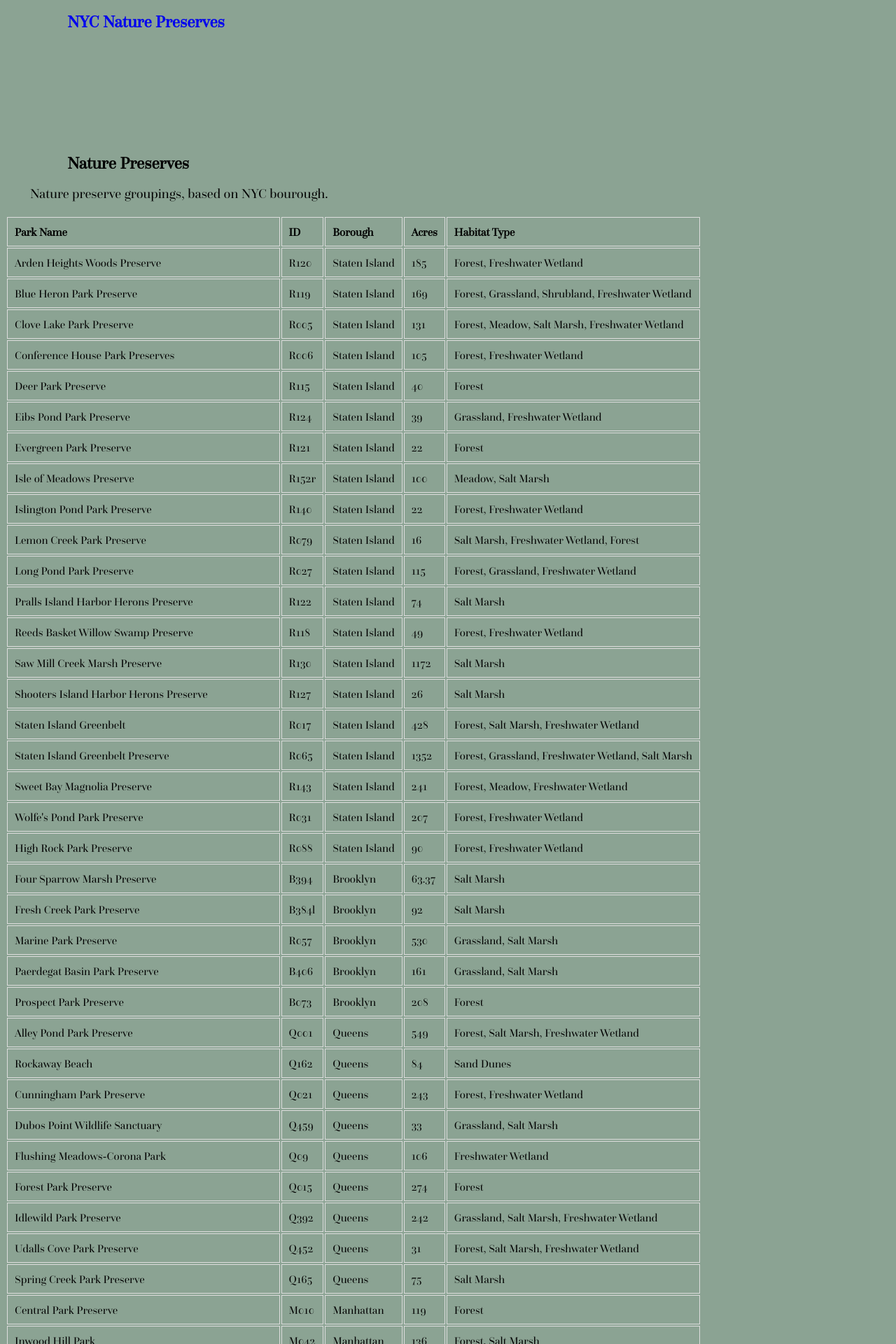
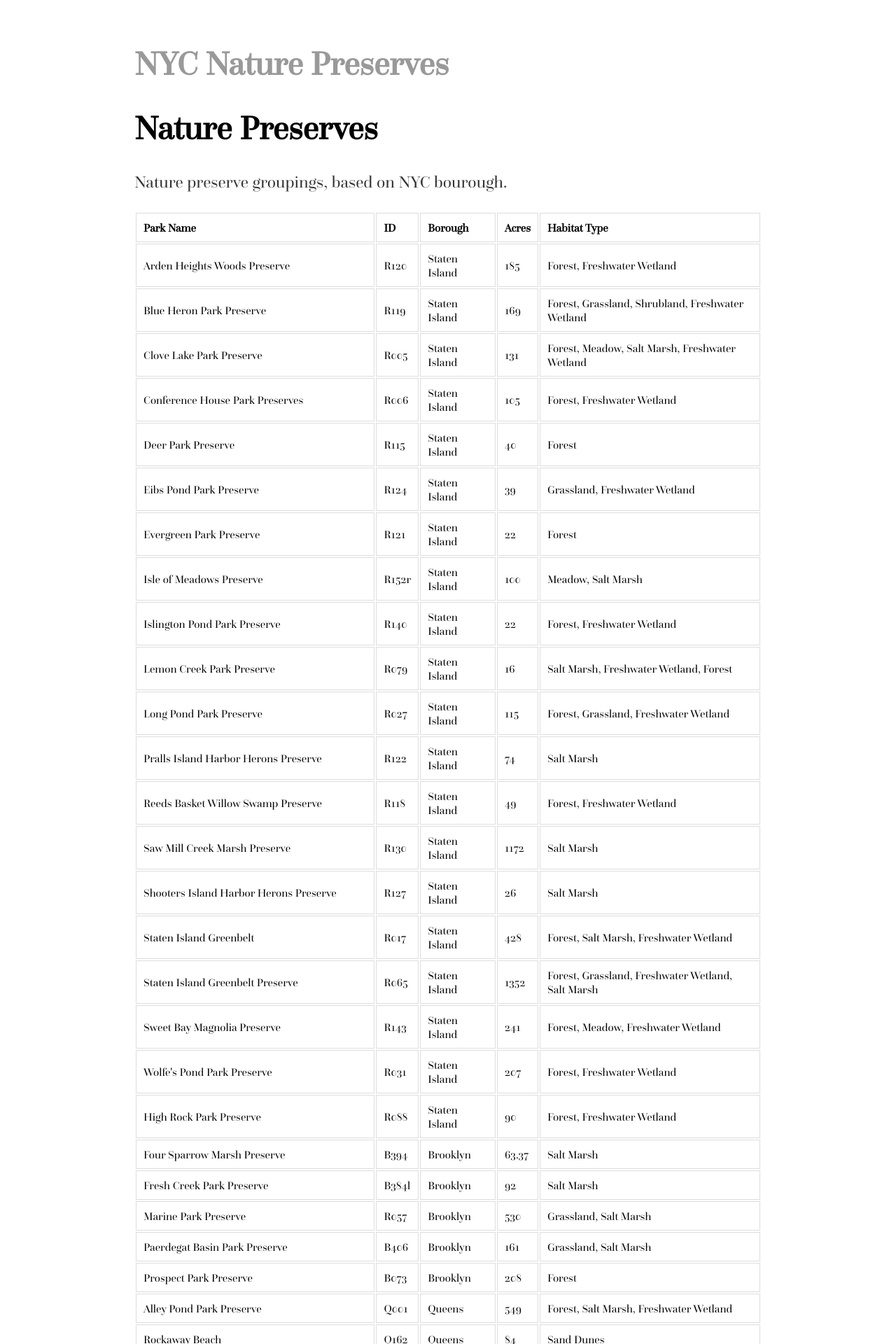
Before and after one commit to annabellamelvin/annabellamelvin.github.io, a Jekyll site: the page Nature_Preserves/nature_table.html, which Jekyll copies as it is, in a window 1280 px wide. Shown: the top 1920 px of the page at 70% size. Built offline with Jekyll 4.4.1, drawn with Linux system fonts in a browser that asks for light colours.

Commit message:
Update nature_table.html

```diff
--- a/Nature_Preserves/nature_table.html
+++ b/Nature_Preserves/nature_table.html
@@ -3,7 +3,7 @@
    <head>
       <meta http-equiv="Content-Type" content="text/html; charset=UTF-8">
       <title>Nature Preserves</title>
-      <link rel="stylesheet" type="text/css" href="https://annabellamelvin.github.io/css/index.css">
+      <link rel="stylesheet" type="text/css" href="https://annabellamelvin.github.io/css/main.css">
    </head>
    <style>
                         @font-face {
```
